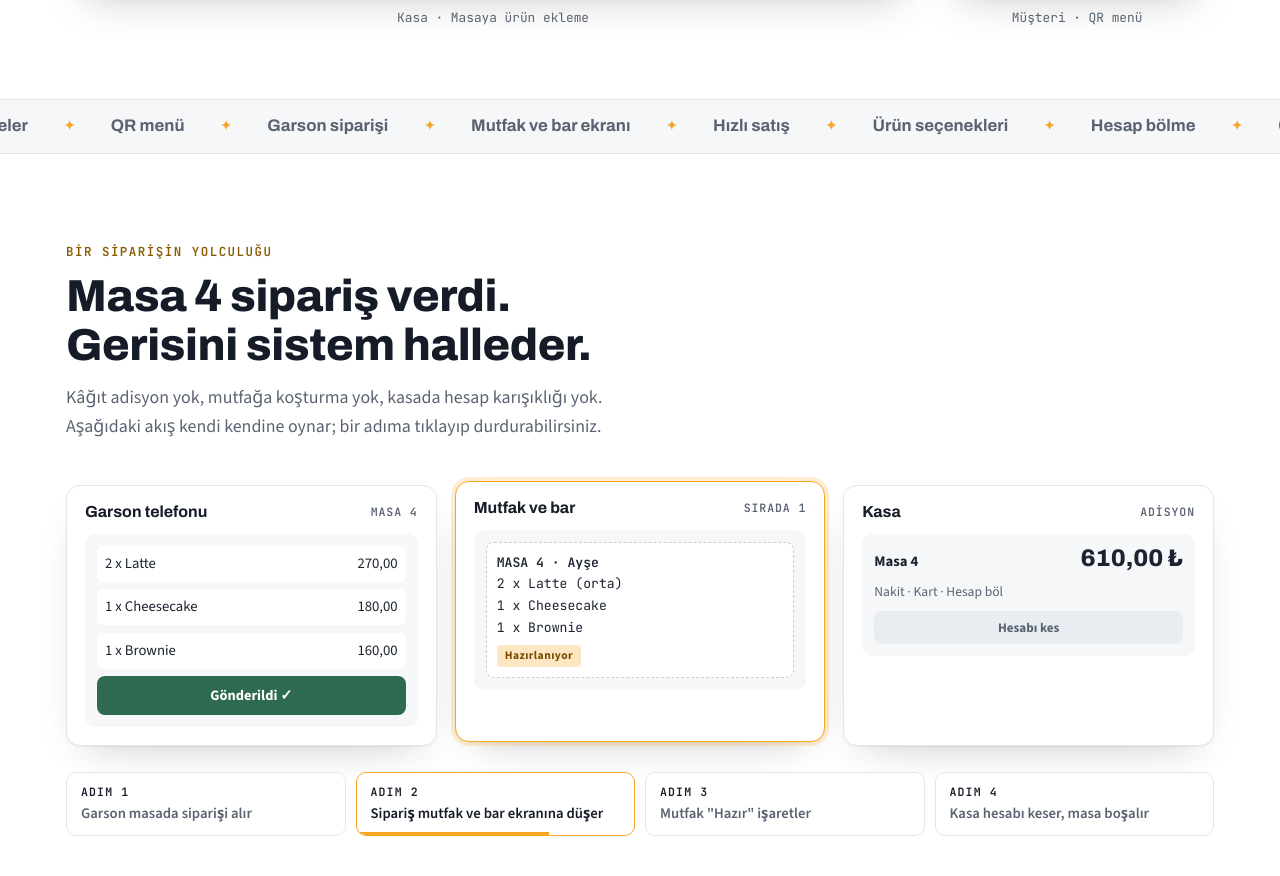
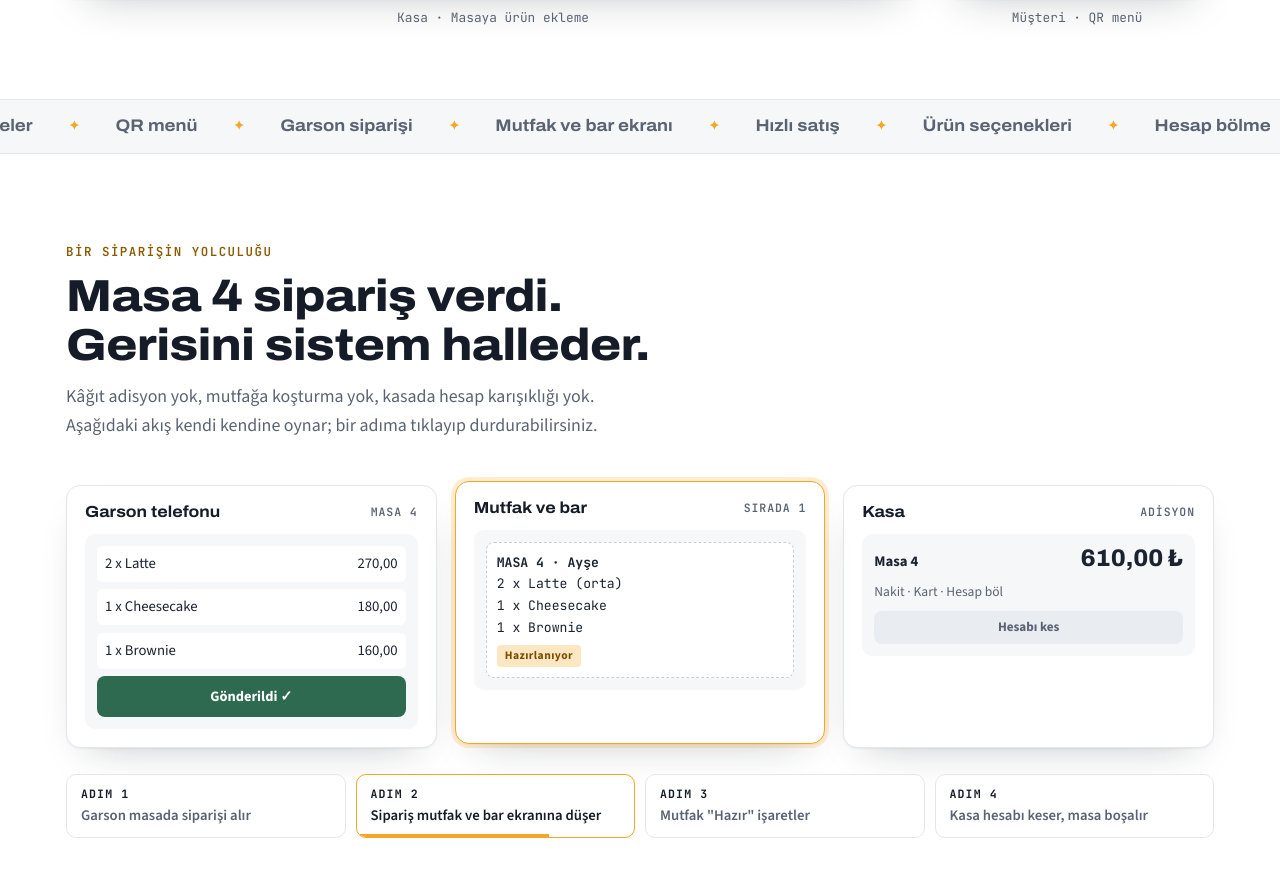
Before and after one commit to Xarquire/Xarquire.github.io, a plain HTML site: page smartmenu/index.html in a window 1280 px wide. Shown: the part 1257-2133 px from the top of the page. Drawn offline with nearby package versions, Linux system fonts and the light colour scheme.

Commit message:
Site: yazı tipleri Google Fonts yerine kendi sunucumuzdan (KVKK) (#10)
7 sayfa Archivo, Source Sans 3 ve JetBrains Mono'yu fonts.googleapis.com'dan
çekiyordu; ziyaretçinin IP adresi habersiz Google'a gidiyordu. Aynı yazı
tipleri (değişken, SIL OFL 1.1, @fontsource-variable, latin + latin-ext)
smartmenu/yazi/ altına alındı, sayfalar yazi/yazitipleri.css'i yüklüyor.
Görünüm değişmedi (ekran görüntüsü piksel karşılaştırması), sayfalardan
dış adrese istek kalmadı.


Claude-Session: https://claude.ai/code/session_01WDzNDJ8uqyK5xaquzC18r9

Co-authored-by: Claude <noreply@anthropic.com>

```diff
--- a/smartmenu/index.html
+++ b/smartmenu/index.html
@@ -177,9 +177,7 @@
  ]
 }
 </script>
-<link rel="preconnect" href="https://fonts.googleapis.com">
-<link rel="preconnect" href="https://fonts.gstatic.com" crossorigin>
-<link rel="stylesheet" href="https://fonts.googleapis.com/css2?family=Archivo:wdth,wght@100..125,400..900&family=Source+Sans+3:wght@400;600;700&family=JetBrains+Mono:wght@400;600&display=swap">
+<link rel="stylesheet" href="yazi/yazitipleri.css">
 <style>
 /* Beyaz palet: zemin beyaz, bölümler açık gri ile ayrılır, vurgu markanın kehribar rengi.
    Ekran görüntüleri doğal boyutlarında ve oranlarında gösterilir; tıklayınca tam boy açılır. */
--- /dev/null
+++ b/smartmenu/yazi/yazitipleri.css
@@ -0,0 +1,59 @@
+/* Yazı tipleri sitenin kendi sunucusundan verilir: ziyaretçinin IP adresi Google Fonts'a gitmez (KVKK).
+ * Dosyalar @fontsource-variable (archivo 5.3.0, source-sans-3 5.3.1, jetbrains-mono 5.3.0), SIL Open Font License 1.1.
+ * Lisans metinleri: yazi/OFL-*.txt. Türkçe harfler (ğ, ş, İ) latin-ext dosyasındadır. */
+
+@font-face {
+  font-family: "Archivo";
+  font-style: normal;
+  font-display: swap;
+  font-weight: 100 900;
+  font-stretch: 62% 125%;
+  src: url("archivo-latin-ext-wdth-normal.woff2") format("woff2");
+  unicode-range: U+0100-02BA,U+02BD-02C5,U+02C7-02CC,U+02CE-02D7,U+02DD-02FF,U+0304,U+0308,U+0329,U+1D00-1DBF,U+1E00-1E9F,U+1EF2-1EFF,U+2020,U+20A0-20AB,U+20AD-20C0,U+2113,U+2C60-2C7F,U+A720-A7FF;
+}
+
+@font-face {
+  font-family: "Archivo";
+  font-style: normal;
+  font-display: swap;
+  font-weight: 100 900;
+  font-stretch: 62% 125%;
+  src: url("archivo-latin-wdth-normal.woff2") format("woff2");
+  unicode-range: U+0000-00FF,U+0131,U+0152-0153,U+02BB-02BC,U+02C6,U+02DA,U+02DC,U+0304,U+0308,U+0329,U+2000-206F,U+20AC,U+2122,U+2191,U+2193,U+2212,U+2215,U+FEFF,U+FFFD;
+}
+
+@font-face {
+  font-family: "Source Sans 3";
+  font-style: normal;
+  font-display: swap;
+  font-weight: 200 900;
+  src: url("source-sans-3-latin-ext-wght-normal.woff2") format("woff2");
+  unicode-range: U+0100-02BA,U+02BD-02C5,U+02C7-02CC,U+02CE-02D7,U+02DD-02FF,U+0304,U+0308,U+0329,U+1D00-1DBF,U+1E00-1E9F,U+1EF2-1EFF,U+2020,U+20A0-20AB,U+20AD-20C0,U+2113,U+2C60-2C7F,U+A720-A7FF;
+}
+
+@font-face {
+  font-family: "Source Sans 3";
+  font-style: normal;
+  font-display: swap;
+  font-weight: 200 900;
+  src: url("source-sans-3-latin-wght-normal.woff2") format("woff2");
+  unicode-range: U+0000-00FF,U+0131,U+0152-0153,U+02BB-02BC,U+02C6,U+02DA,U+02DC,U+0304,U+0308,U+0329,U+2000-206F,U+20AC,U+2122,U+2191,U+2193,U+2212,U+2215,U+FEFF,U+FFFD;
+}
+
+@font-face {
+  font-family: "JetBrains Mono";
+  font-style: normal;
+  font-display: swap;
+  font-weight: 100 800;
+  src: url("jetbrains-mono-latin-ext-wght-normal.woff2") format("woff2");
+  unicode-range: U+0100-02BA,U+02BD-02C5,U+02C7-02CC,U+02CE-02D7,U+02DD-02FF,U+0304,U+0308,U+0329,U+1D00-1DBF,U+1E00-1E9F,U+1EF2-1EFF,U+2020,U+20A0-20AB,U+20AD-20C0,U+2113,U+2C60-2C7F,U+A720-A7FF;
+}
+
+@font-face {
+  font-family: "JetBrains Mono";
+  font-style: normal;
+  font-display: swap;
+  font-weight: 100 800;
+  src: url("jetbrains-mono-latin-wght-normal.woff2") format("woff2");
+  unicode-range: U+0000-00FF,U+0131,U+0152-0153,U+02BB-02BC,U+02C6,U+02DA,U+02DC,U+0304,U+0308,U+0329,U+2000-206F,U+20AC,U+2122,U+2191,U+2193,U+2212,U+2215,U+FEFF,U+FFFD;
+}
```
Also changed, not shown: smartmenu/adisyon-programi/index.html (+1 -3 lines), smartmenu/cozumler/index.html (+1 -3 lines), smartmenu/internetsiz-adisyon-programi/index.html (+1 -3 lines), smartmenu/manav-programi/index.html (+1 -3 lines), smartmenu/qr-menu/index.html (+1 -3 lines), smartmenu/urunler/index.html (+1 -3 lines), smartmenu/yazi/OFL-archivo.txt (added), smartmenu/yazi/OFL-jetbrains-mono.txt (added), smartmenu/yazi/OFL-source-sans-3.txt (added), smartmenu/yazi/archivo-latin-ext-wdth-normal.woff2 (added), smartmenu/yazi/archivo-latin-wdth-normal.woff2 (added), smartmenu/yazi/jetbrains-mono-latin-ext-wght-normal.woff2 (added), smartmenu/yazi/jetbrains-mono-latin-wght-normal.woff2 (added), smartmenu/yazi/source-sans-3-latin-ext-wght-normal.woff2 (added), 1 more files.
